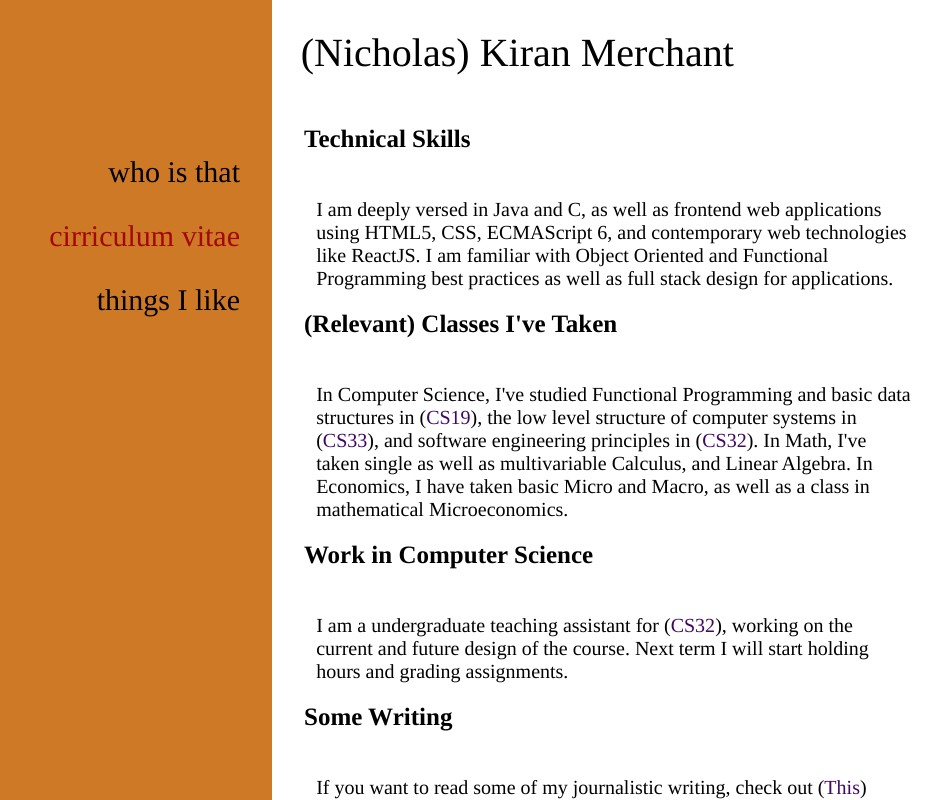
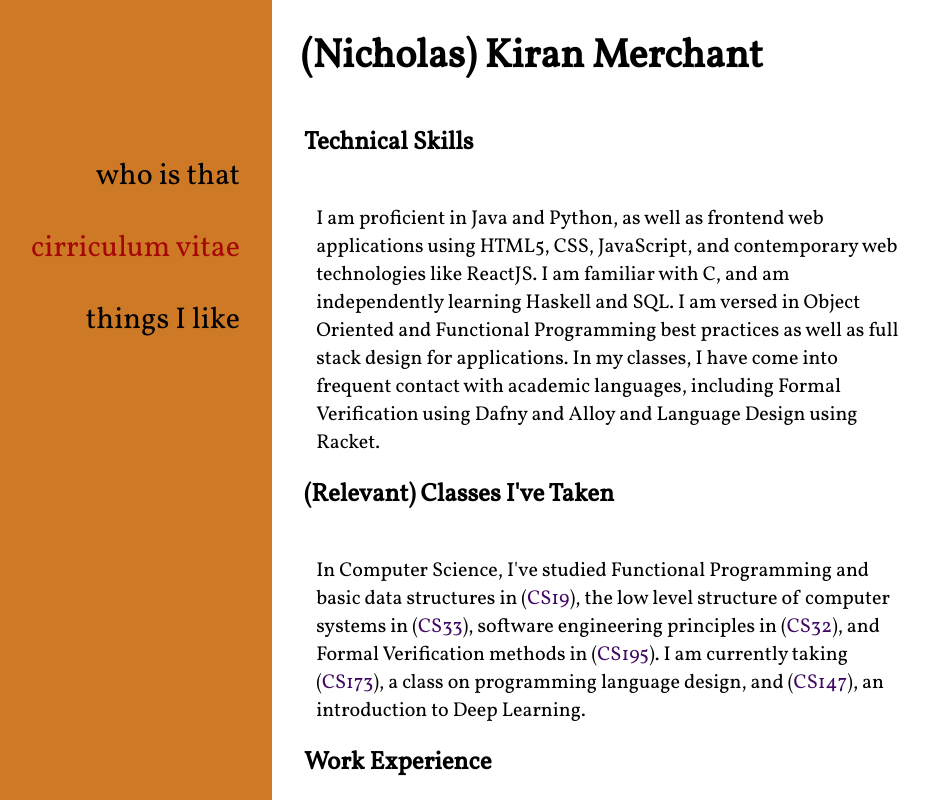
Before and after one commit to nktmerch/cv, a React (Create React App) app: page / in a window 1280 px wide. Both pictures are taken after a click on the element "cirriculum vitae". Shown: the top 800 px of the page, without its empty margins (48-989 px from the left). Built offline with nearby package versions, Linux system fonts and the light colour scheme.

Commit message:
updated for summer 2020

```diff
--- a/package.json
+++ b/package.json
@@ -12,7 +12,7 @@
     "start": "react-scripts start",
     "build": "react-scripts build",
     "test": "react-scripts test",
-    "deploy" : "npm run build&&gh-pages -d build",
+    "deploy": "npm run build&&gh-pages -d build",
     "eject": "react-scripts eject"
   },
   "eslintConfig": {
--- a/src/App.css
+++ b/src/App.css
@@ -1,3 +1,6 @@
+
+@import url('https://fonts.googleapis.com/css?family=Vollkorn&display=swap');
+
 p {
   cursor: default;
 }
--- a/src/App.js
+++ b/src/App.js
@@ -145,7 +145,7 @@ class Who extends Component {
         {/*My Bio*/}
         <div style={Styles.Text.Medium}>
           <p>
-            My name is Kiran, I'm a Sophomore studying Computer Science
+            My name is Kiran, I'm a Junior studying Computer Science
             at Brown University. You can find more information on my
             ({linkedIn}) page, check out my projects on ({gitHub}), or click
             one of the links on the side to read more.
@@ -174,6 +174,18 @@ class CV extends Component {
     const cs32URL = "http://cs.brown.edu/courses/cs032/";
     const cs32 = <Link href={cs32URL} name="CS32"/>;
 
+    const cs195URL = "http://cs.brown.edu/courses/cs195y/2019/";
+    const cs195 = <Link href={cs195URL} name="CS195"/>;
+
+    const cs173URL = "https://cs.brown.edu/courses/cs173/2019/";
+    const cs173 = <Link href={cs173URL} name="CS173"/>;
+
+    const cs147URL = "http://cs.brown.edu/courses/csci1470/";
+    const cs147 = <Link href={cs147URL} name="CS147"/>;
+
+    const weiboURL = "https://docs.google.com/document/d/10bVrTpSnOpZd_E_Yxo_dPzL3NomuoLVy6RFqoq2fkvY/edit";
+    const weibo = <Link href={weiboURL} name="Here"/>;
+
     const bprURL = "http://www.brownpoliticalreview.org/2018/11/microscopic-threat-massive-implications-2/";
     const bpr = <Link href={bprURL} name="This"/>;
 
@@ -188,33 +200,49 @@ class CV extends Component {
       <div style={MainStyle}>
         <p style={Styles.Text.Header}>Technical Skills</p>
         <p style={Styles.Text.Body}>
-          I am deeply versed in Java and C, as well as
-          frontend web applications using HTML5, CSS, ECMAScript 6,
-          and contemporary web technologies like ReactJS.
-          I am familiar with Object Oriented and Functional Programming
-          best practices as well as full stack design for applications.
+          I am proficient in Java and Python, as well as
+          frontend web applications using HTML5, CSS, JavaScript,
+          and contemporary web technologies like ReactJS. I am familiar with C,
+          and am independently learning Haskell and SQL. I am versed in
+          Object Oriented and Functional Programming best practices as well as full
+          stack design for applications. In my classes, I have come into frequent
+          contact with academic languages, including Formal Verification using
+          Dafny and Alloy and Language Design using Racket.
         </p>
         <p style={Styles.Text.Header}>(Relevant) Classes I've Taken</p>
         <p style={Styles.Text.Body}>
           In Computer Science, I've studied Functional Programming and basic
           data structures in ({cs19}), the low level structure of computer
-          systems in ({cs33}), and software engineering principles in ({cs32}).
-          In Math, I've taken single as well as multivariable Calculus, and
-          Linear Algebra. In Economics, I have taken basic Micro and Macro, as
-          well as a class in mathematical Microeconomics.
+          systems in ({cs33}), software engineering principles in ({cs32}),
+          and Formal Verification methods in ({cs195}). I am currently taking
+          ({cs173}), a class on programming language design, and ({cs147}),
+          an introduction to Deep Learning.
         </p>
-        <p style={Styles.Text.Header}>Work in Computer Science</p>
+        <p style={Styles.Text.Header}>Work Experience</p>
         <p style={Styles.Text.Body}>
-          I am a undergraduate teaching assistant for ({cs32}), working on
-          the current and future design of the course. Next term I will start
-          holding hours and grading assignments.
+          I spent the last summer as an intern at IPlytics GmbH, an intellectual property
+          intelligence company that aggregated global patent data, analyzed it, and provided
+          insights using an online platform. I worked with the company while it was transitioning
+          towards continuous integration, and I helped build out the neccesary pipelines,
+          developing a frontend testing suite based on Selenium and Java 8 that allowed testers to write
+          simple, declarative walkthroughs modeling user behavior on the platform, with a focus on ensuring
+          test stability on inconsistent browsers without sacrificing the speed of the testing suite.
+        </p>
+        <p style={Styles.Text.Header}>Teaching Experience</p>
+        <p style={Styles.Text.Body}>
+          I was an undergraduate teaching assistant for ({cs32}), where I contributed to
+          course design, graded projects, held hours, and mentored two student teams in developing
+          their own independent final project.
         </p>
         <p style={Styles.Text.Header}>Some Writing</p>
         <p style={Styles.Text.Body}>
-          If you want to read some of my journalistic writing, check out ({bpr})
-          piece for the Brown Political Review on the global Tuberculosis
-          epidemic, or ({gina}) unpublished academic piece on the Station
-          nightclub fire in Rhode Island.
+          I wrote a research paper on surveillance in Xinjiang, concerning the detention of
+          Uyghur minorities in the reigon. The bulk of the tecnical work involved web scraping
+          censored posts from the Chinese social media site Weibo, and analyzing them qualitatively
+          to uncover narratives of detention in the mainland China. You can find the peice ({weibo}).
+          If you want to read some of my journalistic writing, check out ({bpr}) piece for the Brown
+          Political Review on the global Tuberculosis epidemic, or ({gina}) unpublished academic piece
+          on the Station nightclub fire in Rhode Island.
         </p>
         <p style={Styles.Text.Header}>Outside Interests</p>
         <p style={Styles.Text.Body}>
--- a/src/styles.js
+++ b/src/styles.js
@@ -16,7 +16,7 @@ const Sidebar = {
   paddingTop: "0",
   textAlign: "right",
   fontSize: "30px",
-  fontFamily: "'Futura', Times, serif",
+  fontFamily: "'Vollkorn', Times, serif",
   background: "#CE7926",
 }
 
@@ -29,7 +29,7 @@ const Topbar = {
   paddingTop: "0",
   textAlign: "center",
   fontSize: "35px",
-  fontFamily: "'Futura', Times, serif",
+  fontFamily: "'Vollkorn', Times, serif",
   background: "#CE7926",
 }
 
@@ -48,7 +48,8 @@ const Title = {
   paddingTop: "3%",
   paddingLeft: "3%",
   fontSize: "40px",
-  fontFamily: "'Futura', Times, serif",
+  fontWeight: "bold",
+  fontFamily: "'Vollkorn', Times, serif",
 }
 
 //My profile picture
@@ -64,7 +65,7 @@ const Header = {
   marginTop: "0",
   fontSize: "25px",
   fontWeight: "bold",
-  fontFamily: "'Futura', Times, serif",
+  fontFamily: "'Vollkorn', Times, serif",
 }
 
 //Mostly just for the Bio
@@ -72,7 +73,7 @@ const Medium = {
   //Styling
   marginTop: "0",
   fontSize: "25px",
-  fontFamily: "'Futura', Times, serif",
+  fontFamily: "'Vollkorn', Times, serif",
 }
 
 //For smaller body paragraphs
@@ -80,7 +81,7 @@ const Body = {
   //Styling
   paddingLeft: "2%",
   fontSize: "20px",
-  fontFamily: "'Futura', Times, serif",
+  fontFamily: "'Vollkorn', Times, serif",
 }
 
 const Text = {
```
Also changed, not shown: 1 other file (tests, documents, lock files or other folders).
